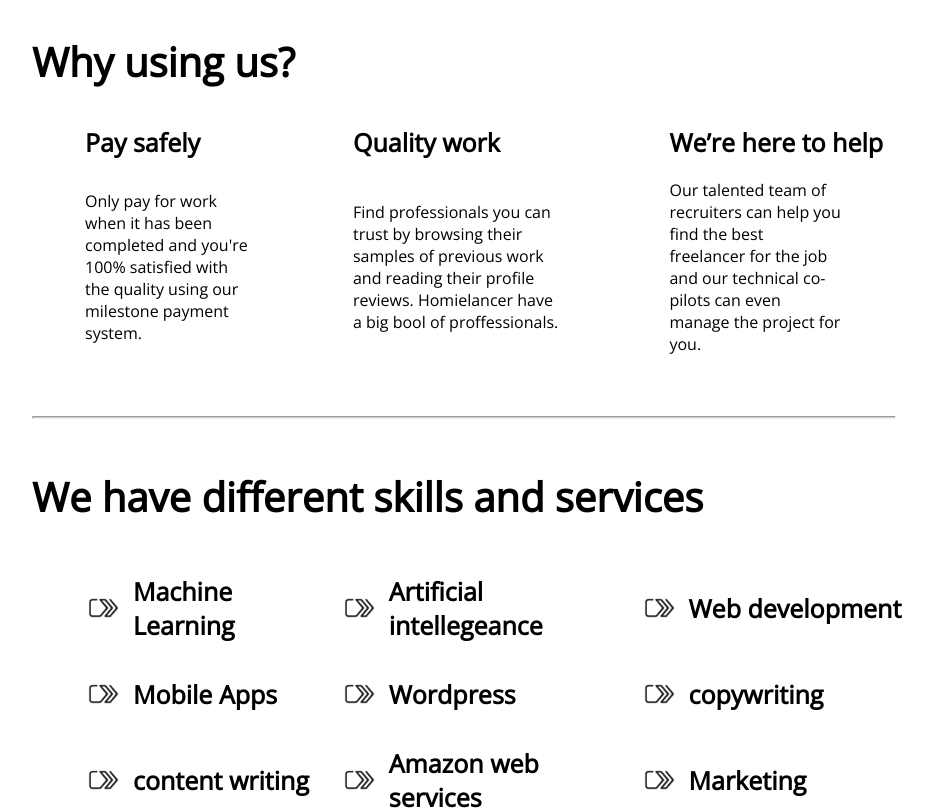
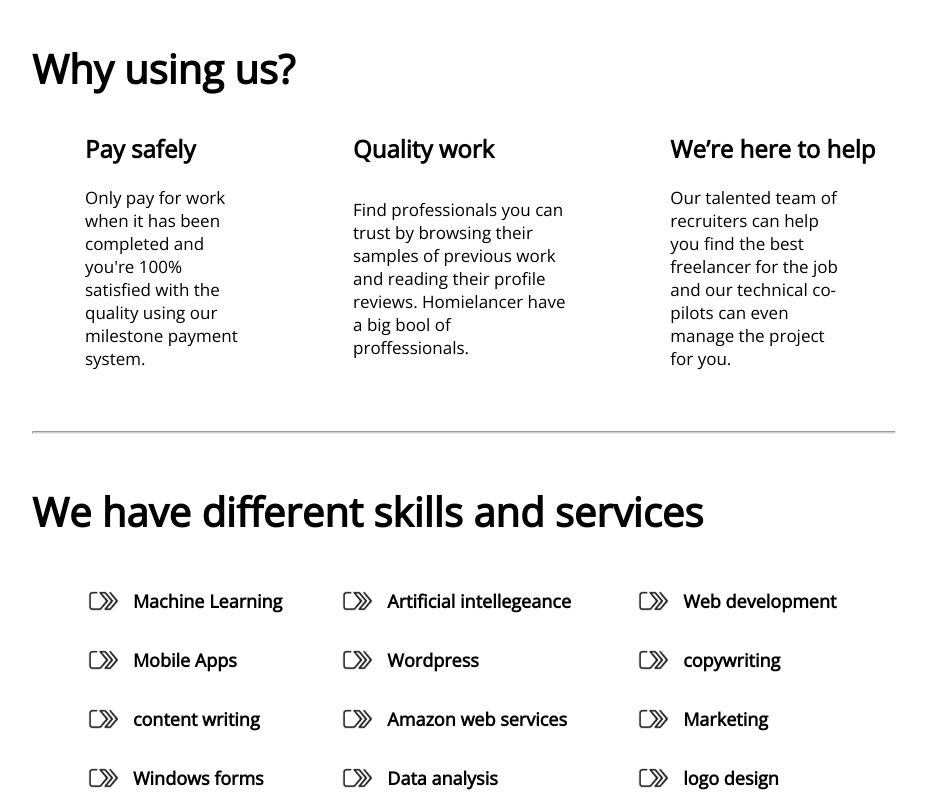
Before and after one commit to moezemara/freelance-dashboard, a React (Create React App) app: page / in a window 1280 px wide. Shown: the part 1380-2190 px from the top of the page, without its empty margins (176-1109 px from the left). Built offline with nearby package versions, Linux system fonts and the light colour scheme.

Commit message:
css home

```diff
--- a/src/index.css
+++ b/src/index.css
@@ -552,13 +552,24 @@ padding: 10px 200px 50px 200px;
   margin-top: 50px;
 }
 .homewide-content h3{
-  font-size: 25px;
+  font-size: 24px;
   margin-top: 0px;
   margin-bottom: 0px;
   margin-left: 50px;
 }
+
+.feature-table h3{
+  font-size: 18px;
+  margin-top: 0px;
+  margin-bottom: 0px;
+  margin-left: 50px;
+}
+
+
+
 .homewide-content p{
-  font-size: 16px;
+  font-size: 17px;
+  font-weight: 500;
   margin-right: 50px;
   margin-bottom: 50px;
   margin-left: 50px;
```
